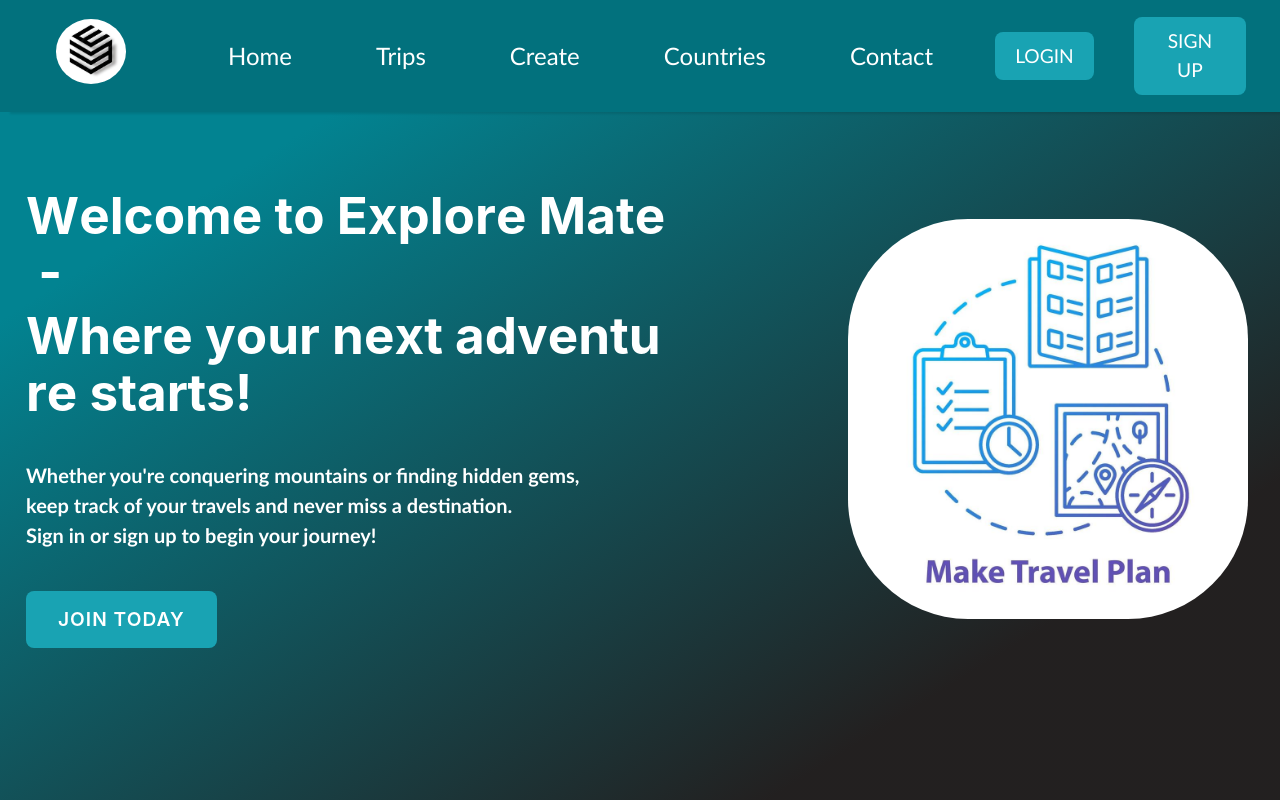
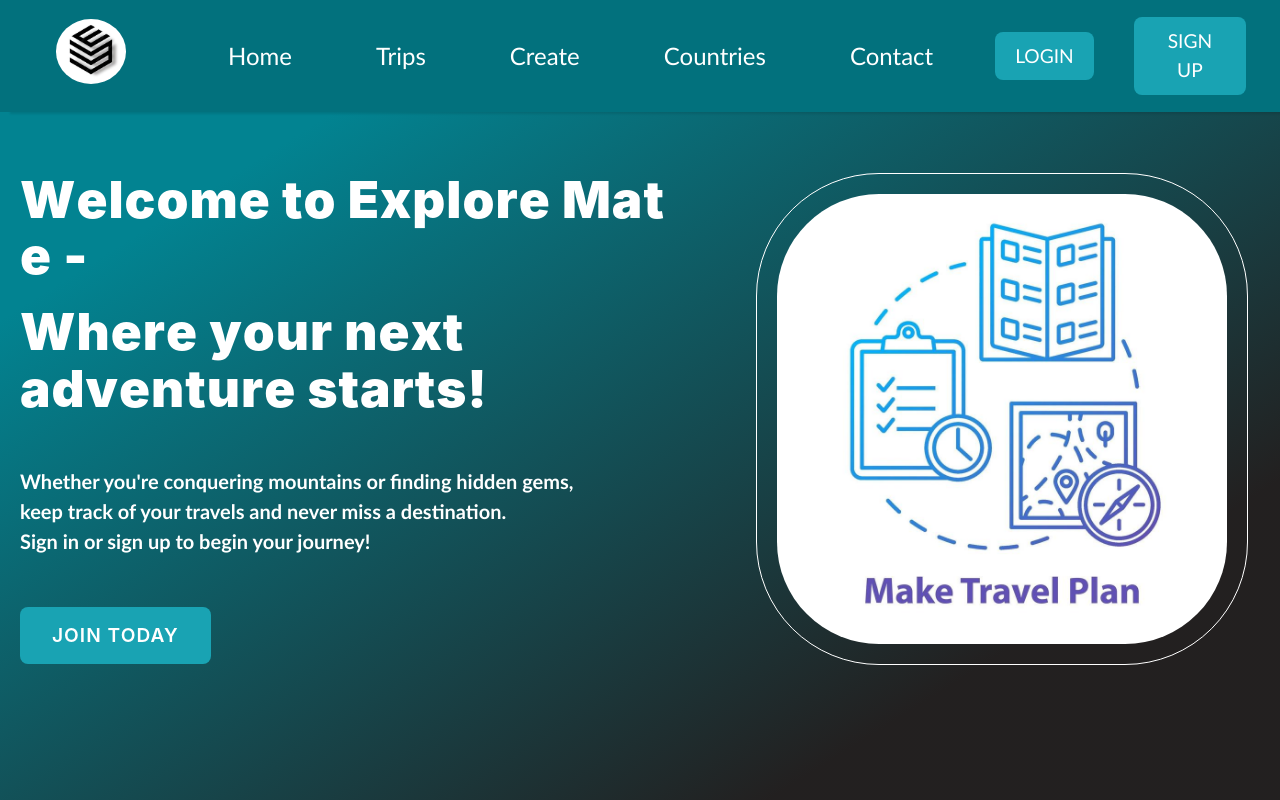
Before and after one commit to saidmsajady/BackPacker_FrontEnd, a React (Vite) app: page / in a window 1280 px wide. Built offline with nearby package versions, Linux system fonts and the light colour scheme.

Commit message:
Starting on the Create Page!

```diff
--- a/src/pages/Create/Create.css
+++ b/src/pages/Create/Create.css
@@ -1,4 +1,5 @@
 .create-container {
+  margin-top: 100px;
   padding: 30px;
   padding-left: 100px;
   padding-right: 100px;
@@ -6,6 +7,10 @@
   box-shadow: 0 2px 5px rgba(0, 0, 0, 0.3);
   margin-bottom: 10px;
   background-color: #f1f1f1;
+}
+
+.create-container:hover {
+  border: 1px solid white;
 }
 
 .create-container input, .create-container label, .create-container button {
--- a/src/pages/Home/Home.css
+++ b/src/pages/Home/Home.css
@@ -12,37 +12,43 @@
   .container {
       padding: 3rem 1.5rem;
       max-width: 900px;
-      margin-left: -30px;
+      margin-left: -36px;
       text-align: left;
   }
 
   /* Headings */
   h1 {
-      color: #fff;
-      font-size: 3rem;
-      font-weight: 700;
+      color: white;
+      font-size: 50px;
+      font-weight: 1000;
+      letter-spacing: 1px;
       margin-bottom: 0.5rem;
   }
 
   h1 + h1 {
-      margin-top: 0;
+      margin-top: 20px;
   }
 
   .title {
       text-align: left;
   }
 
+  .title-2 {
+      text-align: left;
+      max-width: 470px;
+  }
+
   .site-bio {
       color: white;
       font-family: "Gill Sans", "Gill Sans MT", Calibri, "Trebuchet MS", sans-serif;
       font-size: 20px;
-      margin-top: 40px;
+      margin-top: 50px;
   }
 
   /* Button styling */
   .signup-home-btn button {
       padding: 0.8rem 2rem;
-      background-color: #19a3b3; /* Matches navbar color */
+      background-color: #19a3b3;
       color: white;
       border: none;
       font-size: 1.2rem;
@@ -51,7 +57,7 @@
       border-radius: 8px;
       cursor: pointer;
       transition: transform 0.3s ease-in-out, background-color 0.3s ease-in-out;
-      margin-top: 25px;
+      margin-top: 35px;
   }
 
   .signup-home-btn button:hover {
@@ -85,12 +91,12 @@
   }
 
   .home-flex-container > div:last-child {
-      margin-left: 150px;
+      margin-left: 63px;
       margin-top: 45px;
   }
 
   .home-flex-container img {
-      width: 400px;
+      width: 450px;
       height: auto;
   }
 
@@ -102,5 +108,7 @@
   }
 
   .home-icon {
-      border-radius: 30%;
+      border-radius: 25%;
+      border: 1px solid white;
+      padding: 20px;
   }
--- a/src/pages/Home/Home.jsx
+++ b/src/pages/Home/Home.jsx
@@ -16,7 +16,7 @@ const Home = () => {
       <div className="home-flex-container">
         <div className="container">
           <h1 className='title'>{wrapLetters('Welcome to Explore Mate -')}</h1>
-          <h1 className='title'>{wrapLetters('Where your next adventure starts!')}</h1>
+          <h1 className='title-2'>{wrapLetters('Where your next adventure starts!')}</h1>
           <h2 className='site-bio'>
             Whether you're conquering mountains or finding hidden gems, <br />
             keep track of your travels and never miss a destination. <br />
```
